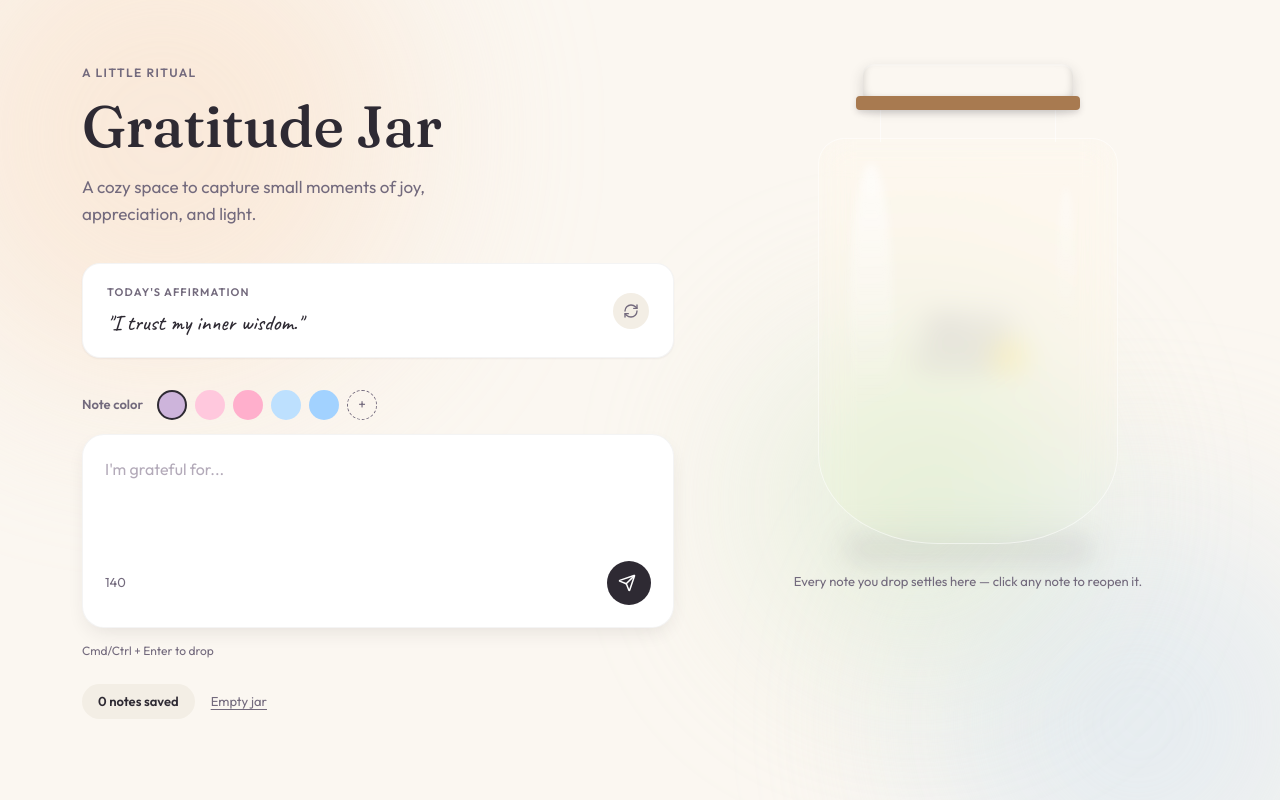
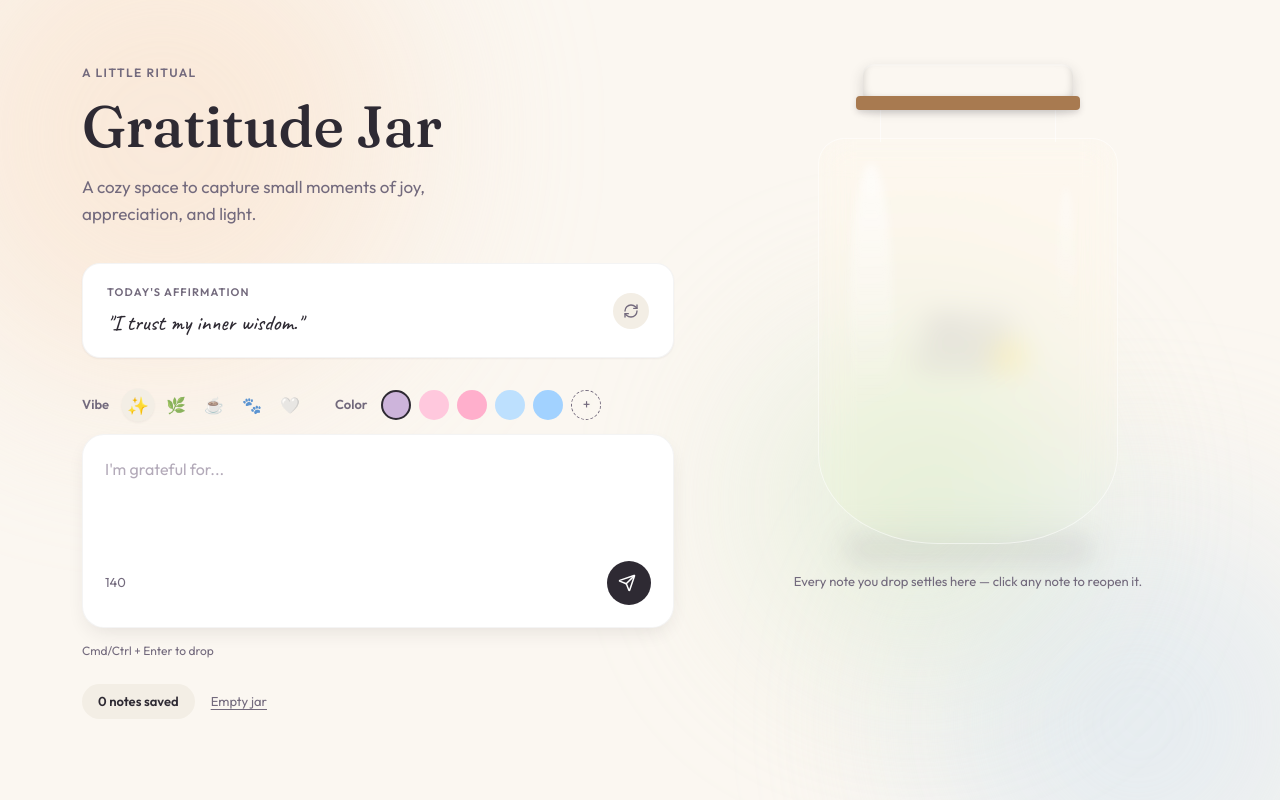
Before and after one commit to chitrakulkarni2830/gratitude-jar, a React (Vite) app: page / in a window 1280 px wide. Built offline with nearby package versions, Linux system fonts and the light colour scheme.

Commit message:
4. MOOD + COLOR SYSTEM: Wire PalettePicker and mood logic

```diff
--- a/src/components/EntryForm.jsx
+++ b/src/components/EntryForm.jsx
@@ -3,16 +3,25 @@ import { motion } from 'framer-motion';
 import { Send } from 'lucide-react';
 import PalettePicker from './PalettePicker';
 
+const MOODS = [
+  { id: 'happy', emoji: '✨', color: '#CDB4DB' },
+  { id: 'nature', emoji: '🌿', color: '#FFC8DD' },
+  { id: 'food', emoji: '☕️', color: '#FFAFCC' },
+  { id: 'pet', emoji: '🐾', color: '#BDE0FE' },
+  { id: 'love', emoji: '🤍', color: '#A2D2FF' },
+];
+
 export default function EntryForm({ onAddNote }) {
   const [text, setText] = useState('');
-  const [selectedColor, setSelectedColor] = useState('#CDB4DB');
+  const [selectedColor, setSelectedColor] = useState(MOODS[0].color);
+  const [selectedMood, setSelectedMood] = useState(MOODS[0]);
 
   const maxChars = 140;
 
   const handleSubmit = (e) => {
     e.preventDefault();
     if (!text.trim()) return;
-    onAddNote(text.trim(), selectedColor);
+    onAddNote(text.trim(), selectedColor, selectedMood.emoji);
     setText('');
   };
 
@@ -22,10 +31,31 @@ export default function EntryForm({ onAddNote }) {
     }
   };
 
+  const handleMoodSelect = (mood) => {
+    setSelectedMood(mood);
+    setSelectedColor(mood.color); // Auto-switch color based on mood default
+  };
+
   return (
     <div>
       <div className="flex items-center gap-[14px] mb-[14px] flex-wrap">
-        <span className="text-[13px] font-semibold text-ink-muted">Note color</span>
+        <span className="text-[13px] font-semibold text-ink-muted">Vibe</span>
+        <div className="flex gap-2 mr-4">
+          {MOODS.map(mood => (
+            <button
+              key={mood.id}
+              type="button"
+              onClick={() => handleMoodSelect(mood)}
+              className={`w-[30px] h-[30px] rounded-full flex items-center justify-center text-[16px] cursor-pointer transition-transform ${
+                selectedMood.id === mood.id ? 'bg-surface-sunken scale-110 shadow-sm' : 'bg-transparent hover:scale-110 opacity-70 hover:opacity-100'
+              } border-none`}
+            >
+              {mood.emoji}
+            </button>
+          ))}
+        </div>
+
+        <span className="text-[13px] font-semibold text-ink-muted">Color</span>
         <PalettePicker selectedColor={selectedColor} onSelect={setSelectedColor} />
       </div>
 
--- a/src/components/Note.jsx
+++ b/src/components/Note.jsx
@@ -8,7 +8,8 @@ const Note = forwardRef(({ note, onClick }, ref) => {
       className="absolute w-[64px] h-[42px] rounded-[3px] p-[5px_7px] font-hand text-[10.5px] text-ink leading-[1.25] overflow-hidden cursor-pointer shadow-[1px_3px_6px_rgba(46,42,51,0.15),inset_0_0_12px_rgba(255,255,255,0.5)] z-30 opacity-0 pointer-events-auto"
       style={{ backgroundColor: note.color }}
     >
-      {note.text}
+      {note.mood && <span className="absolute top-[2px] right-[2px] text-[12px] opacity-70">{note.mood}</span>}
+      <span className="line-clamp-2 pr-[8px]">{note.text}</span>
     </div>
   );
 });
--- a/src/components/NoteModal.jsx
+++ b/src/components/NoteModal.jsx
@@ -21,9 +21,14 @@ export default function NoteModal({ isOpen, note, onClose }) {
             className="relative w-full max-w-md rounded-2xl p-8 shadow-xl min-h-[200px] flex flex-col justify-center"
             style={{ backgroundColor: note.color }}
           >
-            <div className="font-hand text-[28px] text-ink leading-relaxed">
+            <div className="font-hand text-[28px] text-ink leading-relaxed mt-4">
               {note.text}
             </div>
+
+            <div className="absolute top-6 left-6 text-[24px]">
+              {note.mood}
+            </div>
+
             {note.date && (
               <div className="absolute bottom-4 right-6 text-ink/40 text-[14px] font-hand">
                 {new Date(note.date).toLocaleDateString()}
--- a/src/hooks/useNotes.js
+++ b/src/hooks/useNotes.js
@@ -38,11 +38,12 @@ export function useNotes() {
     return () => clearTimeout(timeoutId);
   }, [notes, isHydrated]);
 
-  const addNote = (text, color) => {
+  const addNote = (text, color, mood) => {
     const newNote = {
       id: crypto.randomUUID(),
       text,
       color,
+      mood,
       date: new Date().toISOString()
     };
     setNotes(prev => [...prev, newNote]);
```
